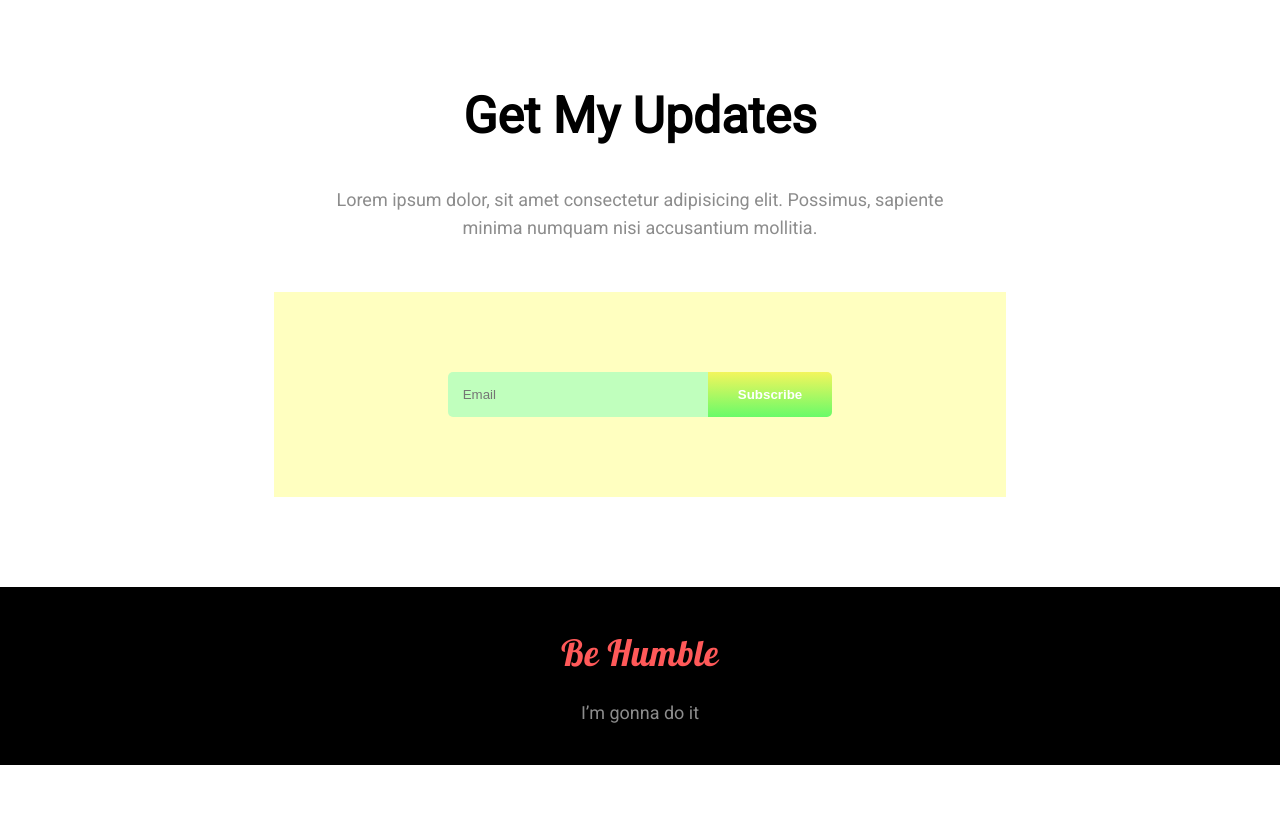
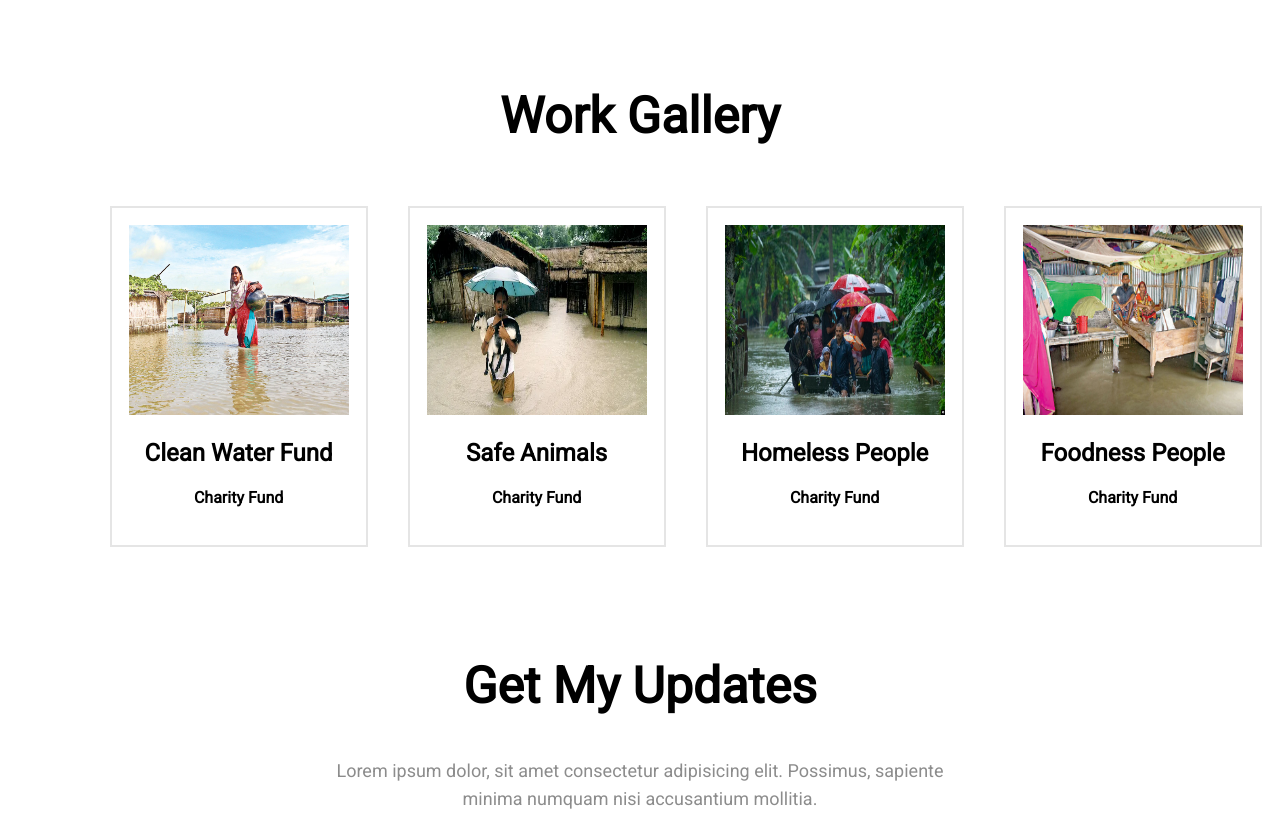
Before and after one commit to abdulahad-dev/flood-goods-donate-today, a plain HTML site: page index.html in a window 1280 px wide. Shown: the part 1987-2800 px from the top of the page. Before the commit the page ends 2752 px from the top, so only its background shows below. Drawn offline with Linux system fonts and the light colour scheme.

Commit message:
Full projects added

```diff
--- a/css/style.css
+++ b/css/style.css
@@ -26,9 +26,7 @@ p {
     padding-bottom: 50px;
 }
 
-/* section {
-    margin: 200px 0;
-} */
+
 
 .flexible-container {
     display: flex;
@@ -217,3 +215,18 @@ footer h1 {
     letter-spacing: 0.5px;
     color: #FF5959;
 }
+
+#work-gallary {
+    text-align: center;
+}
+
+.gallery {
+    padding: 17px;
+    border: 2px solid #e5e5e5;
+    margin: 20px;
+}
+
+.gallery img {
+    width: 220px;
+    height: 190px;
+}
--- a/index.html
+++ b/index.html
@@ -19,15 +19,20 @@
 </head>
 
 <body>
+    <!-- donation-banner-area start -->
 
     <section id="donation-banner-area">
         <div class="donation-banner container">
-            <h1>Let’s Help Those Who Are More In Need</h1>
+            <h1>Helping Today Our Goal is to Help Poor People</h1>
             <p>Lorem ipsum dolor sit amet, consectetur adipisicing elit. Vitae possimus quod temporibus aspernatur modi,
                 quia iste quo iusto. Impedit, voluptatum.</p>
             <a class="donate-now-button" target="_blank" href="https://github.com/abdulahad-dev">Donate Now</a>
         </div>
     </section>
+
+    <!-- donation-banner-area end -->
+
+    <!-- donate-today-area start -->
 
     <section class="container" id="donate-today-area">
         <h1>Donate Today</h1>
@@ -60,6 +65,7 @@
             </div>
         </form>
     </section>
+    <!-- donate-today-area end -->
 
     <!-- Our Donate Plan area start -->
     <section class="container" id="our-donate-plan-area">
@@ -89,6 +95,34 @@
         </div>
     </section>
     <!-- Our Donate Plan area end -->
+    <!-- Work Gallery area Start -->
+    <section id="work-gallary">
+        <h1>Work Gallery</h1>
+        <div class="flexible-container container">
+            <div class="gallery">
+                <img src="images/clean-water.jpg" alt="">
+                <h2>Clean Water Fund</h2>
+                <h4>Charity Fund</h4>
+            </div>
+            <div class="gallery">
+                <img src="images/safe-animals.webp" alt="">
+                <h2>Safe Animals</h2>
+                <h4>Charity Fund</h4>
+            </div>
+            <div class="gallery">
+                <img src="images/homeless-people.jpg" alt="">
+                <h2>Homeless People</h2>
+                <h4>Charity Fund</h4>
+            </div>
+            <div class="gallery">
+                <img src="images/foodness-people.jpg" alt="">
+                <h2>Foodness People</h2>
+                <h4>Charity Fund</h4>
+            </div>
+
+        </div>
+    </section>
+    <!-- Work Gallery area end -->
 
     <!-- Update area Start -->
     <section class="container" id="updates-area">
```
Also changed, not shown: images/clean-water.jpg (added), images/foodness-people.jpg (added), images/homeless-people.jpg (added), images/safe-animals.webp (added).
